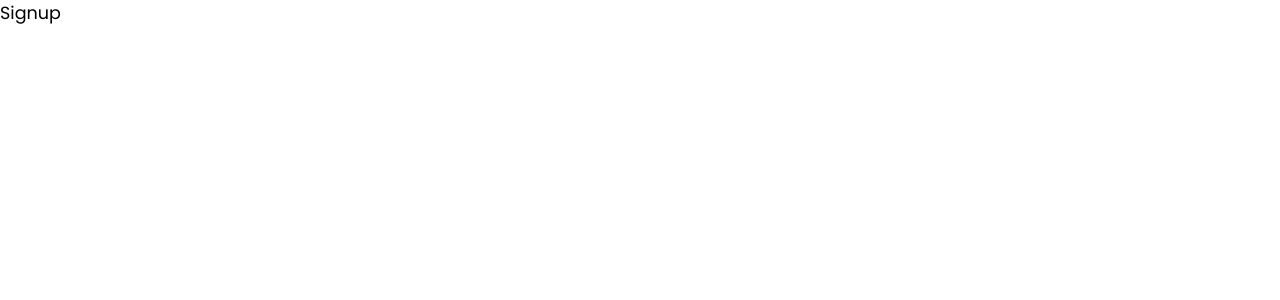
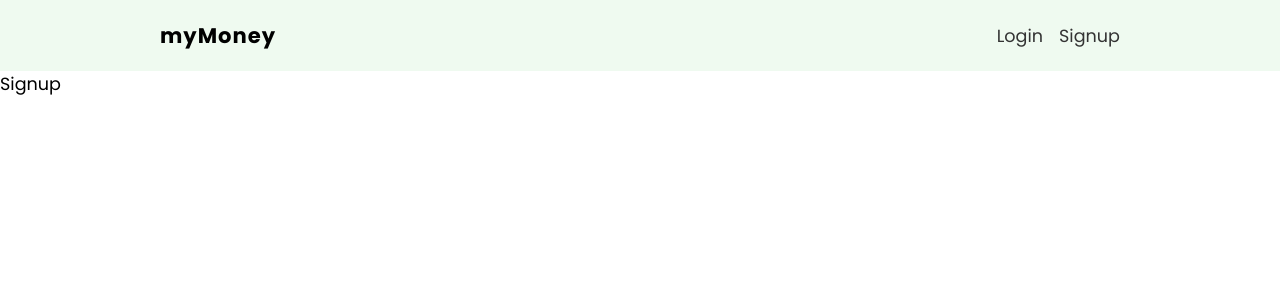
Before and after one commit to AmanGupta1703/My-Money, a React (Vite) app: page /signup in a window 1280 px wide. Shown: the top 300 px of the page. Built offline with nearby package versions, Linux system fonts and the light colour scheme.

Commit message:
Add Navbar component

```diff
--- a/src/App.jsx
+++ b/src/App.jsx
@@ -3,10 +3,14 @@
 // pages
 import { Home, Login, Signup } from './pages';
 
+// components
+import { Navbar } from './components';
+
 function App() {
   return (
     <div className='App'>
       <BrowserRouter>
+        <Navbar />
         <Routes>
           <Route index element={<Home />} />
           <Route path='/login' element={<Login />} />
--- /dev/null
+++ b/src/components/Navbar/Navbar.jsx
@@ -0,0 +1,23 @@
+import { Link } from 'react-router-dom';
+
+// styles
+import styles from './Navbar.module.css';
+
+function Navbar() {
+  return (
+    <nav className={styles.navbar}>
+      <ul>
+        <li className={styles.title}>myMoney</li>
+
+        <li>
+          <Link to='/login'>Login</Link>
+        </li>
+        <li>
+          <Link to='/signup'>Signup</Link>
+        </li>
+      </ul>
+    </nav>
+  );
+}
+
+export default Navbar;
--- /dev/null
+++ b/src/components/Navbar/Navbar.module.css
@@ -0,0 +1,27 @@
+/* navbar styles */
+.navbar {
+  width: 100%;
+  background: #effaf0;
+  padding: 20px 10px;
+  box-sizing: border-box;
+}
+.navbar ul {
+  display: flex;
+  margin: 0 auto;
+  max-width: 960px;
+  align-items: center;
+}
+.title {
+  margin-right: auto;
+  font-weight: bold;
+  letter-spacing: 1px;
+  font-size: 1.2em;
+}
+.navbar button,
+.navbar a {
+  margin-left: 16px;
+}
+.navbar a {
+  color: #333;
+  text-decoration: none;
+}
--- /dev/null
+++ b/src/components/index.js
@@ -0,0 +1,3 @@
+import Navbar from './Navbar/Navbar.jsx';
+
+export { Navbar };
```
